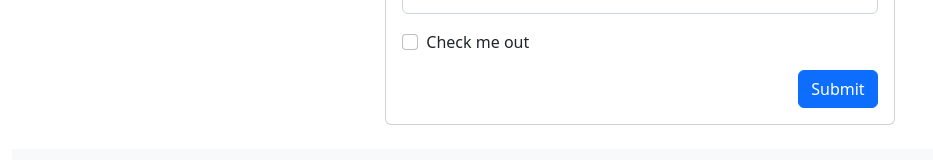
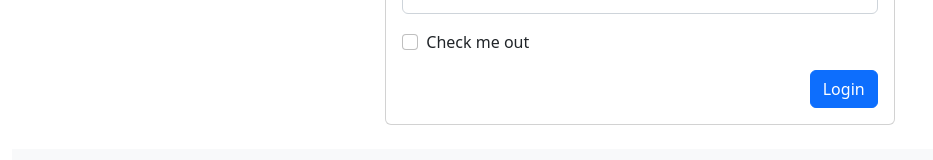
Before and after one commit to MohanManirul/frontend-vue-auth, a Vue app: page /login in a window 1280 px wide. Shown: the part 301-461 px from the top of the page, without its empty margins (0-933 px from the left). Built offline with nearby package versions, Linux system fonts and the light colour scheme.

Commit message:
login methods added

```diff
--- a/src/components/auth/Login.vue
+++ b/src/components/auth/Login.vue
@@ -5,21 +5,21 @@
                <div class="card">
                     <div class="card-header text-center">Login Here</div>
                     <div class="card-body">
-                        <form>
+                        <form @submit.prevent="login">
                             <div class="mb-3">
-                                <label for="exampleInputEmail1" class="form-label">Email address</label>
-                                <input type="email" class="form-control" id="exampleInputEmail1" aria-describedby="emailHelp">
+                                <label for="email" class="form-label">Email address</label>
+                                <input type="email" class="form-control" id="email" v-model="credential.email">
                             </div>
                             <div class="mb-3">
-                                <label for="exampleInputPassword1" class="form-label">Password</label>
-                                <input type="password" class="form-control" id="exampleInputPassword1">
+                                <label for="password" class="form-label">Password</label>
+                                <input type="password" class="form-control" id="password" v-model="credential.password">
                             </div>
                             <div class="mb-3 form-check">
                                 <input type="checkbox" class="form-check-input" id="exampleCheck1">
                                 <label class="form-check-label" for="exampleCheck1">Check me out</label>
                             </div>
                             <div class="text-end">
-                                <button type="submit" class="btn btn-primary">Submit</button>
+                                <button type="submit" class="btn btn-primary">Login</button>
                             </div>
 
                         </form>
@@ -32,7 +32,20 @@
 
  <script>
     export default {
-     name:"Login"
+     name:"Login",
+     data(){
+        return{
+            credential:{
+                email: null,
+                password: null
+            }
+        }
+     },
+     methods:{
+        login(){
+            console.log('Login')
+        }
+     }
     }
  </script>
 
```
